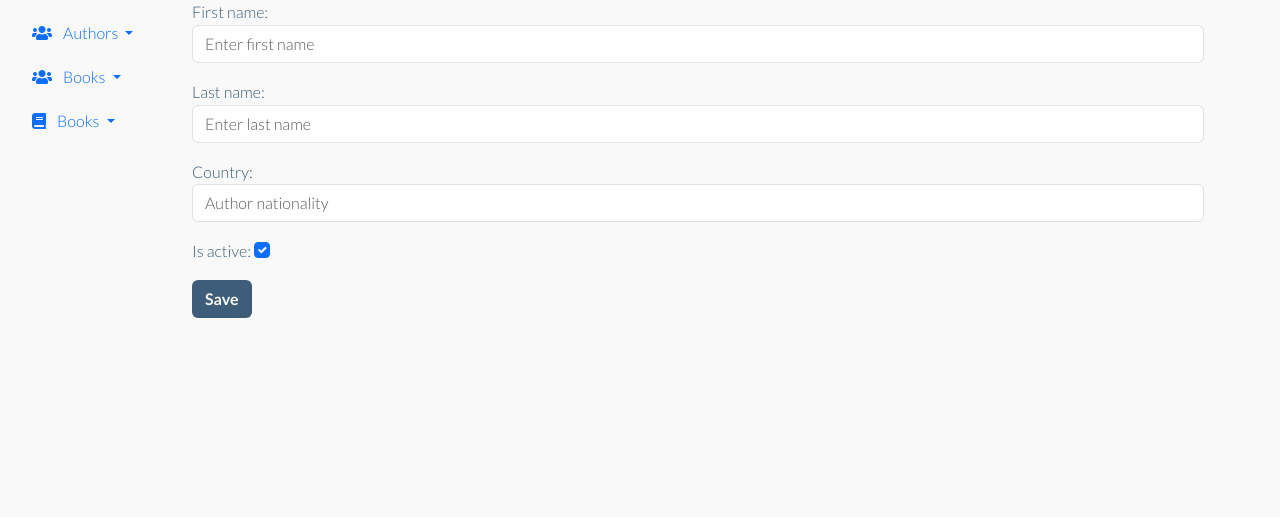
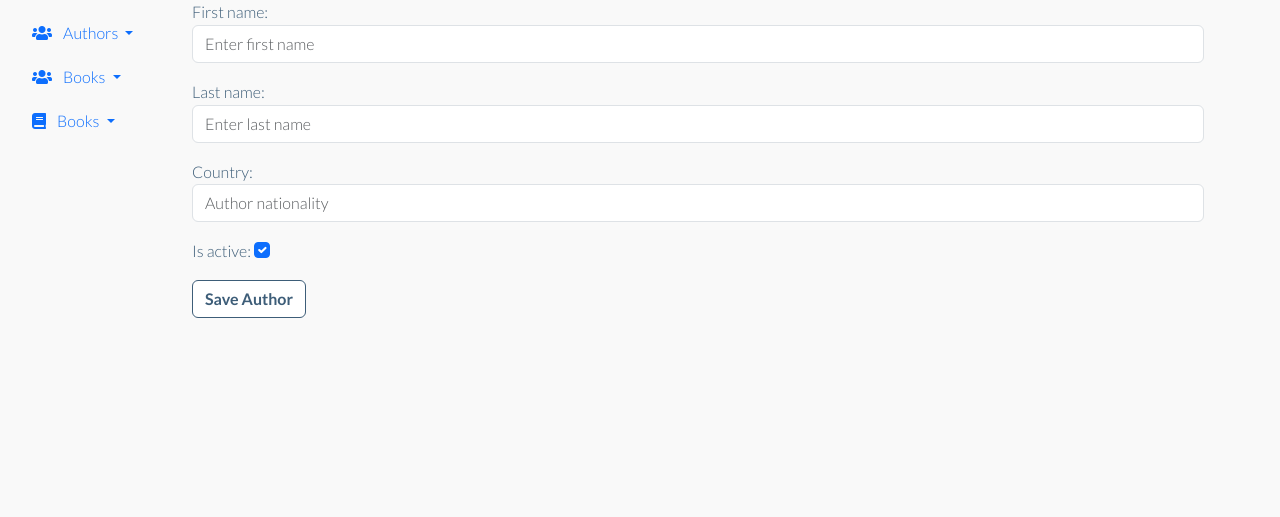
Before and after one commit to RocioSerrano0921/bookaroo, a Django app: page /book/authors/create_author/ in a window 1280 px wide. Shown: the part 162-679 px from the top of the page. Run offline with Django 4.2, Linux system fonts and the light colour scheme; the visitor is signed in with stand-in values (Sample User, id 1); some libraries are stand-ins or nearby versions.

Commit message:
Update button labels for author and book forms

```diff
--- a/apps/book/templates/book/authors/create_author.html
+++ b/apps/book/templates/book/authors/create_author.html
@@ -8,7 +8,7 @@
         {% csrf_token %}
         {{ form.non_field_errors }}
         {{ form.as_p }}
-        <button type="submit" class="btn secondary-btn">Save</button>
+        <button type="submit" class="btn secondary-btn">Save Author</button>
     </form>
 
     {% endblock content %}
--- a/apps/book/templates/book/books/create_book.html
+++ b/apps/book/templates/book/books/create_book.html
@@ -8,7 +8,7 @@
         {% csrf_token %}
         {{ form.non_field_errors }}
         {{ form.as_p }}
-        <button type="submit" class="btn btn-success">Save Book</button>
+        <button type="submit" class="btn secondary-btn">Save Book</button>
     </form>
 </div>
 
--- a/static/css/style.css
+++ b/static/css/style.css
@@ -72,11 +72,16 @@ p {
 }
 
 .secondary-btn {
+    background-color: #ffffff !important;
+    color: var(--text-primary) !important;
+    border-color: var(--text-primary);
+    font-weight: 600;
+    justify-content: center;
+}
+
+.secondary-btn:hover {
     background-color: var(--text-primary) !important;
     color: var(--bg-primary) !important;
-    font-weight: 600;
-    /* width: 100% !important; */
-    justify-content: center;
 }
 
 .actions-btn {
@@ -85,6 +90,7 @@ p {
     color: #f9f9f9;
     font-weight: 500;
 }
+
 .btn-edit {
     background-color: var(--btn-edit);
     color: var(--secondary-colour);
```
